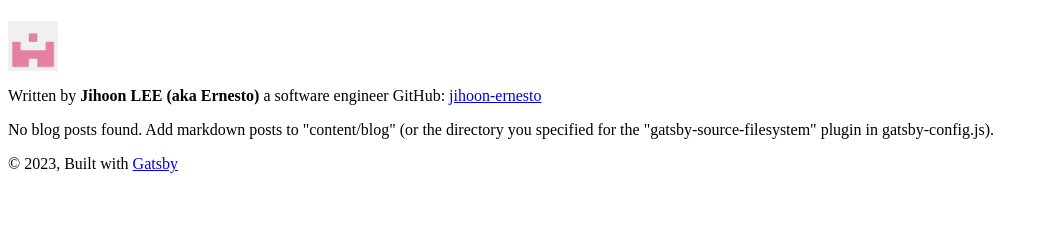
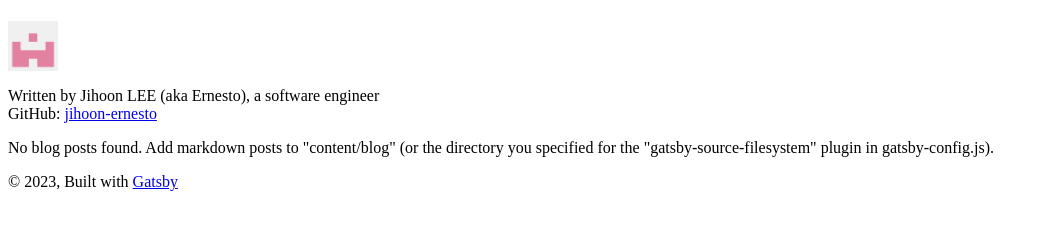
Before and after one commit to jihoon-ernesto/jihoon-ernesto.github.io, a Gatsby site: page / in a window 1280 px wide. Shown: the part 68-298 px from the top of the page, without its empty margins (0-1048 px from the left). Built offline with nearby package versions, Linux system fonts and the light colour scheme; Gatsby itself is replaced by a stand-in of ours.

Commit message:
Modify bio

```diff
--- a/src/components/bio.js
+++ b/src/components/bio.js
@@ -44,8 +44,8 @@ const Bio = () => {
       />
       {author?.name && (
         <p>
-          Written by <strong>{author.name}</strong> {author?.summary || null}
-          {` `}
+          Written by {author.name}{author?.summary ? `, ${author.summary}` : null}
+          <br/>
           GitHub: <a href={`https://github.com/${social?.github || ``}`}>{social?.github}</a>
         </p>
       )}
```
